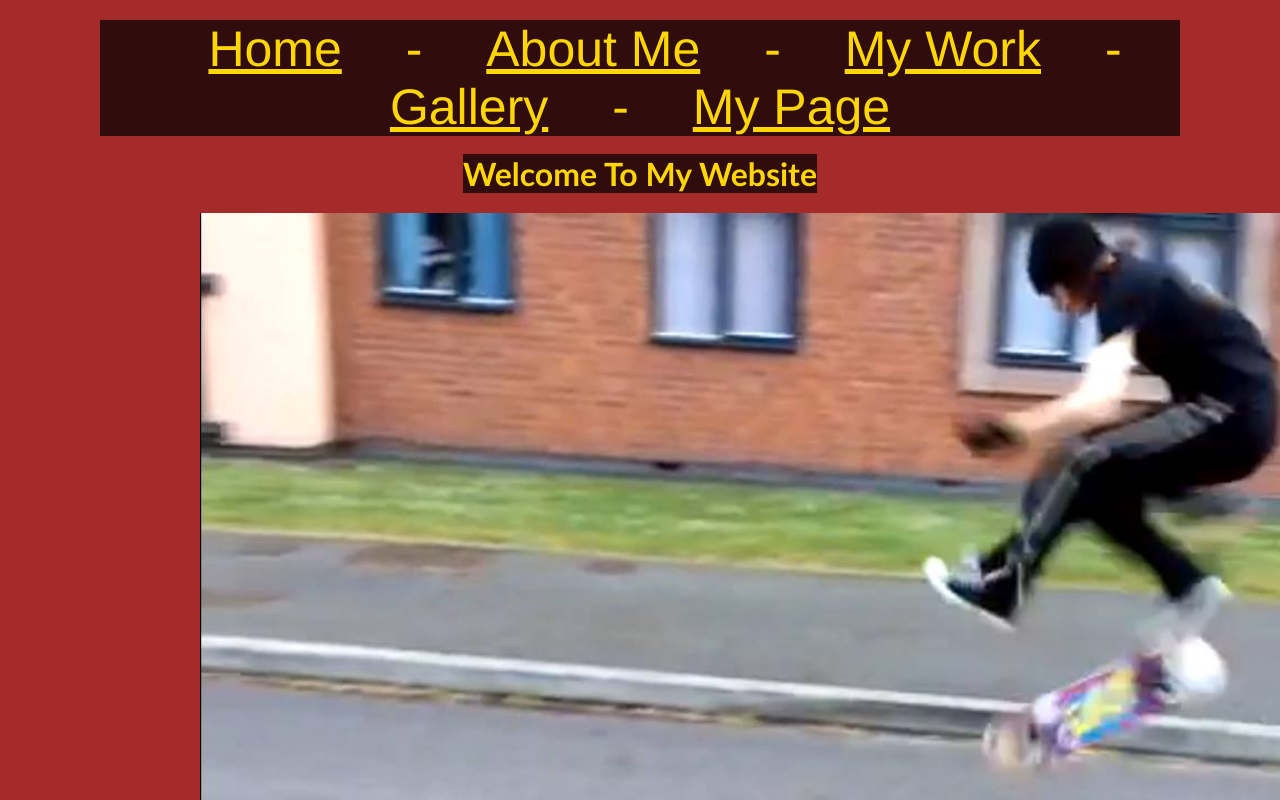
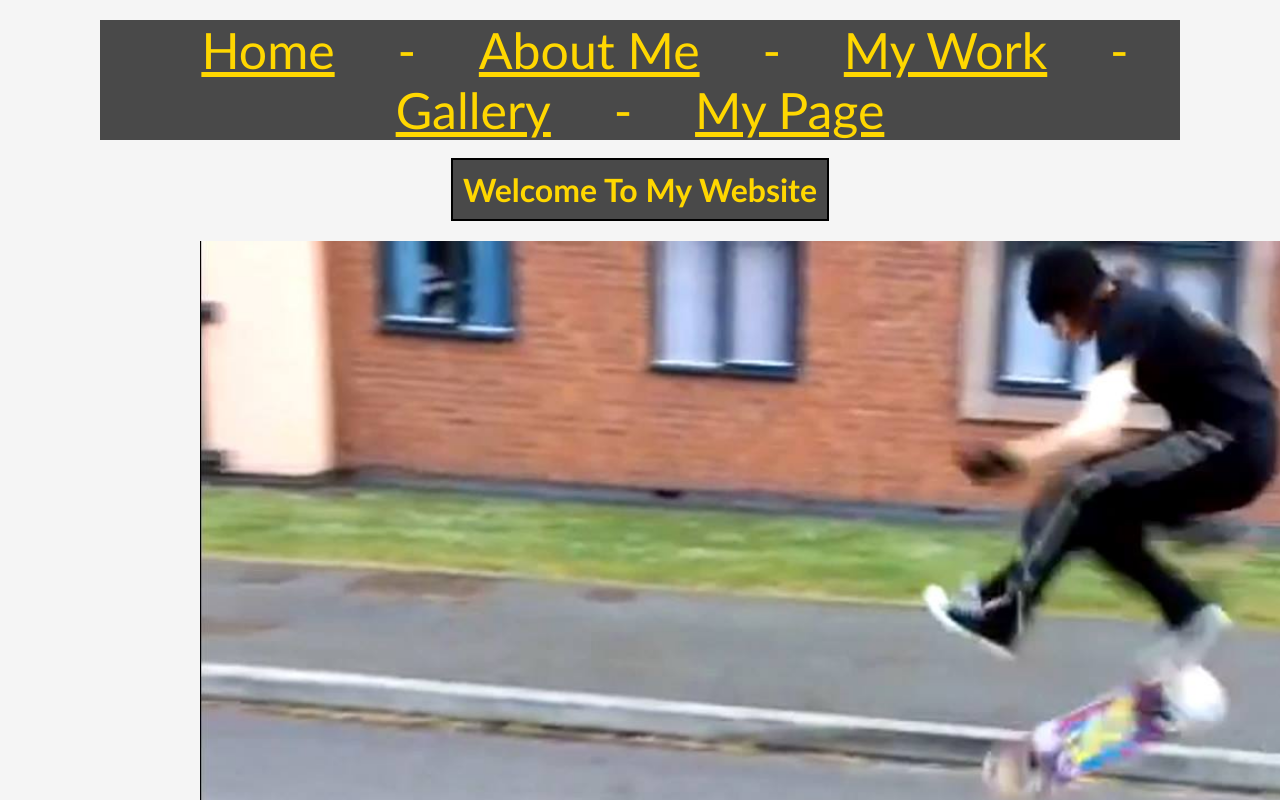
Before and after one commit to Geldaboy/website, a plain HTML site: page index.html in a window 1280 px wide. Shown: the top 800 px of the page. Drawn offline with Linux system fonts and the light colour scheme.

Commit message:
updated now

```diff
--- a/index.html
+++ b/index.html
@@ -1,7 +1,6 @@
 <!DOCTYPE html>
 <html lang="en">
  <head>
-     <link rel="stylesheet"
      <link rel="stylesheet" type="text/css" href="main.css">
     <meta charset="UTF-8">
     <meta name="viewport" content="width=device-width, initial-scale=1.0">
@@ -12,11 +11,11 @@
 
 
     <div class="navbar">
-        <a href="index.html" target="">Home</a> -
-        <a href="aboutme.html" target="">About Me</a> -
-        <a href="work.html" target="">My Work</a> -
-        <a href="gallery.html" target="">Gallery</a> -
-        <a href="mypage.html" target="">My Page</a>
+        <a class= "navfont" href="index.html" target="">Home</a> -
+        <a class= "navfont" href="aboutme.html" target="">About Me</a> -
+        <a class= "navfont" href="work.html" target="">My Work</a> -
+        <a class= "navfont" href="gallery.html" target="">Gallery</a> -
+        <a class= "navfont" href="mypage.html" target="">My Page</a>
     </div><br>
 
     <h1>Welcome To My Website</h1>
--- a/main.css
+++ b/main.css
@@ -2,16 +2,33 @@
     color: gold;
     margin: 10px 50px 10px ;
     padding: center;
+    font-family: fantasy;
 }
 
 .backgroundcolour{
-    background-color: brown;
+    background-color: whitesmoke;
 }
 .opacity1
 {
     background-color: rgba(0, 0, 0, 0.7);
     width: fit-content;
 
+}
+footer
+{
+    background-color: black;
+    padding: center;
+    font-size: 25px;
+}
+h1, h2, h3, p
+{
+    background-color: rgba(0, 0, 0, 0.7);
+    text-align: center;
+    padding: center;
+    border: 1px solid black;
+    border-collapse: collapse;
+    border-width: 2px;
+    padding: 10px;
 }
 #cardstable table, th, td
 {
@@ -26,13 +43,18 @@
 
 .navbar
 {
-    font-family: 'Franklin Gothic Medium', 'Arial Narrow', Arial, sans-serif;
+    font-family: 'Trebuchet MS', 'Lucida Sans Unicode', 'Lucida Grande', 'Lucida Sans', Arial, sans-serif;
     font-size: 50px;
     text-align: center;
     padding: center;
     margin: auto;
     background-color: rgba(0, 0, 0, 0.7);
     width: fit-content;
+}
+
+.navfont {
+
+    font-family: 'Trebuchet MS', 'Lucida Sans Unicode', 'Lucida Grande', 'Lucida Sans', Arial, sans-serif;
 }
 h1 {
     font-family: 'Trebuchet MS', 'Lucida Sans Unicode', 'Lucida Grande', 'Lucida Sans', Arial, sans-serif;
```
Also changed, not shown: aboutme.html (+5 -5 lines), codenation.html (+5 -5 lines), gallery.html (+5 -5 lines), mypage.html (+5 -5 lines), work.html (+5 -5 lines).
